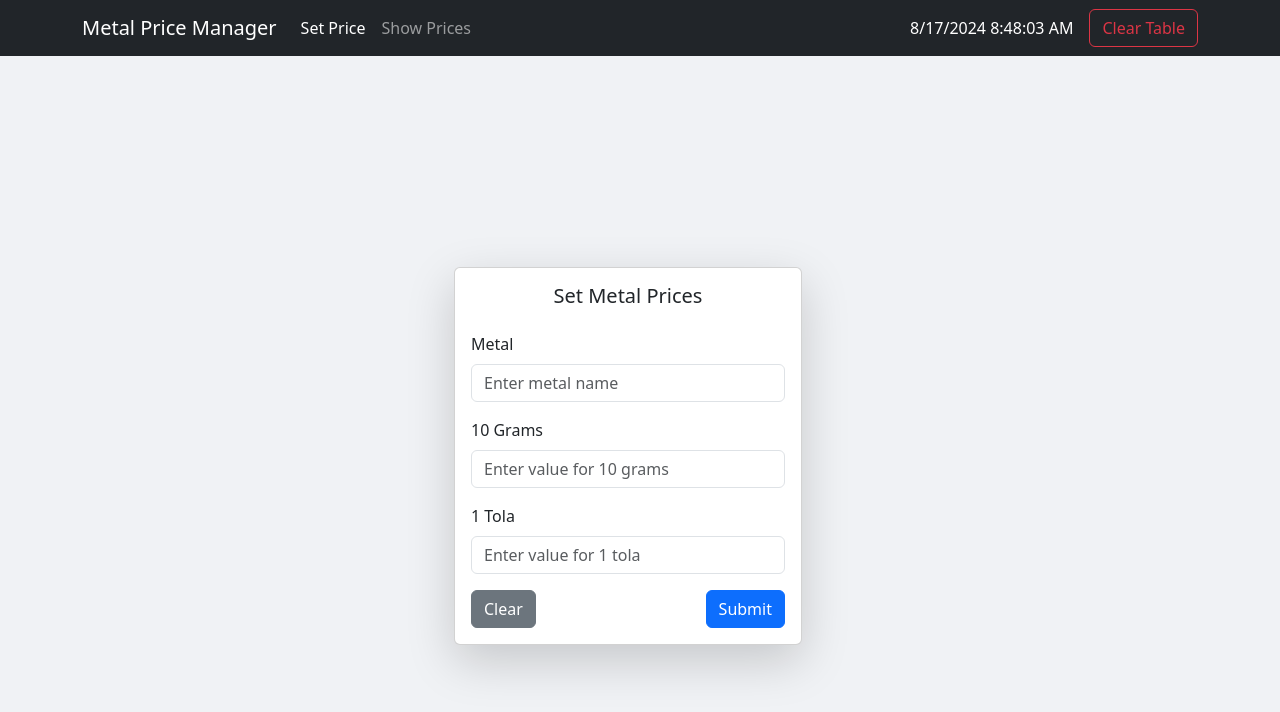
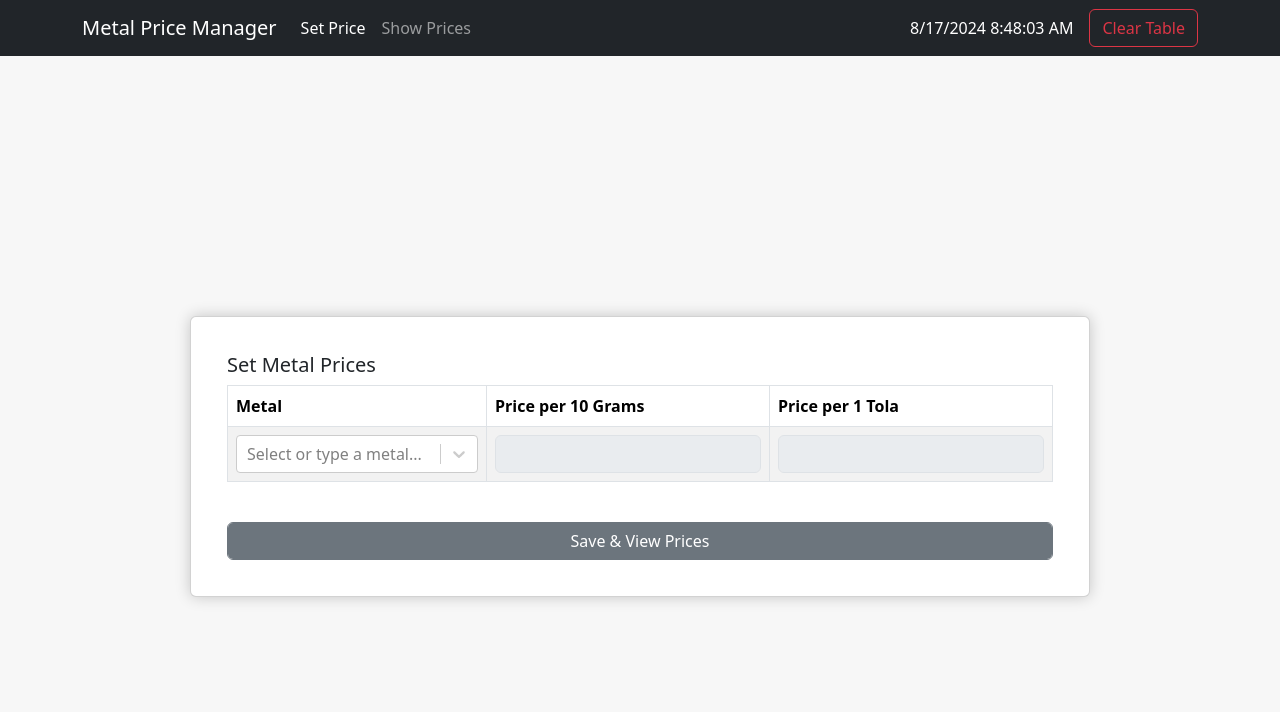
Before and after one commit to shirshakmaskey/gold-price, a React (Create React App) app: page /set-price in a window 1280 px wide. Shown: the top 712 px of the page. Built offline with nearby package versions, Linux system fonts and the light colour scheme.

Commit message:
upto set price table changes

```diff
--- a/package.json
+++ b/package.json
@@ -3,6 +3,9 @@
   "version": "0.1.0",
   "private": true,
   "dependencies": {
+    "@fortawesome/fontawesome-svg-core": "^6.6.0",
+    "@fortawesome/free-solid-svg-icons": "^6.6.0",
+    "@fortawesome/react-fontawesome": "^0.2.2",
     "@testing-library/jest-dom": "^5.17.0",
     "@testing-library/react": "^13.4.0",
     "@testing-library/user-event": "^13.5.0",
@@ -13,6 +16,7 @@
     "react-router-bootstrap": "^0.26.3",
     "react-router-dom": "^6.26.1",
     "react-scripts": "^5.0.1",
+    "react-select": "^5.8.0",
     "web-vitals": "^2.1.4"
   },
   "scripts": {
--- a/src/components/MetalForm.js
+++ b/src/components/MetalForm.js
@@ -1,157 +1,204 @@
 import React, { useState, useEffect } from "react";
-import {
-  Form,
-  Button,
-  Spinner,
-  Container,
-  Row,
-  Col,
-  Card,
-} from "react-bootstrap";
+import { Form, Card, Container, Table, Alert } from "react-bootstrap";
 import { useNavigate } from "react-router-dom";
+import Creatable, { useCreatable } from "react-select/creatable";
+import "../css/MetalForm.css";
 
-const wrapperStyle = {
-  backgroundColor: "#f0f2f5",
-  minHeight: "100vh",
-  display: "flex",
-  justifyContent: "center",
-  alignItems: "center",
-};
+const initialMetalOptions = [
+  { value: "Gold 24K", label: "Gold 24K" },
+  { value: "Gold 22K", label: "Gold 22K" },
+  { value: "Silver 24K", label: "Silver 24K" },
+  { value: "Gold Selling Rate", label: "Gold Selling Rate" },
+  { value: "Silver Selling Rate", label: "Silver Selling Rate" },
+];
 
 function MetalForm() {
-  const [formData, setFormData] = useState({
-    metal: "",
-    tenGrams: "",
-    oneTola: "",
+  const [entries, setEntries] = useState(() => {
+    const savedEntries = localStorage.getItem("metalEntries");
+    return savedEntries ? JSON.parse(savedEntries) : [];
   });
-
-  const [loading, setLoading] = useState(false);
+  const [metalOptions, setMetalOptions] = useState(initialMetalOptions);
+  const [duplicateMetals, setDuplicateMetals] = useState([]);
   const navigate = useNavigate();
 
-  // Load existing entries from localStorage
   useEffect(() => {
-    const savedEntries = JSON.parse(localStorage.getItem("metalEntries")) || [];
-    setEntries(savedEntries);
-  }, []);
+    const duplicates = entries
+      .map((entry, index) => ({ ...entry, index }))
+      .filter(
+        (entry, index, self) =>
+          self.findIndex(
+            (e) => e.metal === entry.metal && e.index !== entry.index
+          ) !== -1
+      )
+      .map((entry) => entry.metal);
 
-  const [entries, setEntries] = useState([]);
+    setDuplicateMetals([...new Set(duplicates)]);
 
-  const handleChange = (e) => {
-    const { name, value } = e.target;
-    setFormData({
-      ...formData,
-      [name]: value,
-    });
+    if (
+      entries.length === 0 ||
+      (entries[entries.length - 1].metal &&
+        entries[entries.length - 1].tenGrams !== "" &&
+        entries[entries.length - 1].oneTola !== "")
+    ) {
+      setEntries([...entries, { metal: "", tenGrams: "", oneTola: "" }]);
+    }
+  }, [entries]);
+
+  const handleInputChange = (index, field, value) => {
+    let updatedEntries = entries.map((entry, i) =>
+      i === index ? { ...entry, [field]: value } : entry
+    );
+
+    if (field === "metal" && !value) {
+      updatedEntries = updatedEntries.slice(0, index).concat(
+        updatedEntries.slice(index + 1).map((entry, i) => ({
+          ...entry,
+          tenGrams: i >= index ? "" : entry.tenGrams,
+          oneTola: i >= index ? "" : entry.oneTola,
+        }))
+      );
+    }
+
+    if (
+      updatedEntries.length > 0 &&
+      !updatedEntries[updatedEntries.length - 1].metal
+    ) {
+      updatedEntries.pop();
+    }
+
+    if (
+      updatedEntries.length === 0 ||
+      (updatedEntries[updatedEntries.length - 1].metal &&
+        updatedEntries[updatedEntries.length - 1].tenGrams !== "" &&
+        updatedEntries[updatedEntries.length - 1].oneTola !== "")
+    ) {
+      updatedEntries.push({ metal: "", tenGrams: "", oneTola: "" });
+    }
+
+    setEntries(updatedEntries);
+    localStorage.setItem("metalEntries", JSON.stringify(updatedEntries));
   };
 
-  const handleSubmit = (e) => {
-    e.preventDefault();
-    setLoading(true);
-
-    const newEntry = { ...formData };
-    const existingEntries =
-      JSON.parse(localStorage.getItem("metalEntries")) || [];
-
-    // Check if the metal already exists
-    const existingIndex = existingEntries.findIndex(
-      (entry) => entry.metal.toLowerCase() === newEntry.metal.toLowerCase()
-    );
-
-    if (existingIndex !== -1) {
-      // Update the existing entry's prices
-      existingEntries[existingIndex].tenGrams = newEntry.tenGrams;
-      existingEntries[existingIndex].oneTola = newEntry.oneTola;
-    } else {
-      // Add the new entry to the array
-      existingEntries.push(newEntry);
-    }
-
-    // Save updated entries to localStorage
-    localStorage.setItem("metalEntries", JSON.stringify(existingEntries));
-    setEntries(existingEntries);
-
-    setTimeout(() => {
-      setLoading(false);
-      navigate("/show-price", { state: existingEntries });
-    }, 1000);
+  const handleMetalChange = (index, selectedOption) => {
+    const value = selectedOption ? selectedOption.value : "";
+    handleInputChange(index, "metal", value);
   };
 
-  const handleClear = () => {
-    setFormData({
-      metal: "",
-      tenGrams: "",
-      oneTola: "",
-    });
+  const handleSaveAndView = () => {
+    const validEntries = entries.filter((entry) => entry.metal);
+    navigate("/show-price", { state: validEntries });
   };
 
   return (
-    <div style={wrapperStyle}>
-      <Container>
-        <Row className="justify-content-center w-100">
-          <Col md={6} lg={4}>
-            <Card className="shadow-lg bg-white">
-              <Card.Body>
-                <Card.Title className="text-center mb-4">
-                  Set Metal Prices
-                </Card.Title>
-                <Form onSubmit={handleSubmit}>
-                  <Form.Group controlId="formMetal" className="mb-3">
-                    <Form.Label>Metal</Form.Label>
-                    <Form.Control
-                      type="text"
-                      name="metal"
-                      value={formData.metal}
-                      onChange={handleChange}
-                      placeholder="Enter metal name"
-                      required
-                    />
-                  </Form.Group>
+    <Container
+      fluid
+      className="d-flex justify-content-center align-items-center min-vh-100"
+      style={{ backgroundColor: "#f7f7f7" }}
+    >
+      <Card
+        style={{
+          width: "100%",
+          maxWidth: "900px",
+          padding: "20px",
+          boxShadow: "0px 0px 15px rgba(0,0,0,0.2)",
+        }}
+      >
+        <Card.Body>
+          <Card.Title>Set Metal Prices</Card.Title>
 
-                  <Form.Group controlId="formTenGrams" className="mb-3">
-                    <Form.Label>10 Grams</Form.Label>
-                    <Form.Control
-                      type="number"
-                      step="0.01"
-                      name="tenGrams"
-                      value={formData.tenGrams}
-                      onChange={handleChange}
-                      placeholder="Enter value for 10 grams"
-                      required
-                    />
-                  </Form.Group>
+          {/* Display Helper Text for Duplicate Metal */}
+          {duplicateMetals.length > 0 && (
+            <Alert variant="warning">
+              {`The metal(s) ${duplicateMetals.join(
+                ", "
+              )} are already entered in other rows.`}
+            </Alert>
+          )}
 
-                  <Form.Group controlId="formOneTola" className="mb-3">
-                    <Form.Label>1 Tola</Form.Label>
-                    <Form.Control
-                      type="number"
-                      step="0.01"
-                      name="oneTola"
-                      value={formData.oneTola}
-                      onChange={handleChange}
-                      placeholder="Enter value for 1 tola"
-                      required
-                    />
-                  </Form.Group>
+          {/* Editable Table */}
+          <div
+            style={{
+              maxHeight: entries.length > 4 ? "200px" : "none",
+              overflowY: entries.length > 4 ? "auto" : "visible",
+            }}
+          >
+            <Table striped bordered hover>
+              <thead>
+                <tr>
+                  <th>Metal</th>
+                  <th>Price per 10 Grams</th>
+                  <th>Price per 1 Tola</th>
+                </tr>
+              </thead>
+              <tbody>
+                {entries.map((entry, index) => {
+                  const isDuplicate =
+                    entry.metal && duplicateMetals.includes(entry.metal);
 
-                  <div className="d-flex justify-content-between">
-                    <Button variant="secondary" onClick={handleClear}>
-                      Clear
-                    </Button>
-                    <Button variant="primary" type="submit" disabled={loading}>
-                      {loading ? (
-                        <Spinner animation="border" size="sm" />
-                      ) : (
-                        "Submit"
-                      )}
-                    </Button>
-                  </div>
-                </Form>
-              </Card.Body>
-            </Card>
-          </Col>
-        </Row>
-      </Container>
-    </div>
+                  return (
+                    <tr
+                      key={index}
+                      className={isDuplicate ? "duplicate-row" : ""}
+                    >
+                      <td>
+                        <Creatable
+                          value={
+                            entry.metal
+                              ? { value: entry.metal, label: entry.metal }
+                              : null
+                          }
+                          onChange={(selectedOption) =>
+                            handleMetalChange(index, selectedOption)
+                          }
+                          options={metalOptions}
+                          isClearable
+                          isSearchable
+                          placeholder="Select or type a metal..."
+                        />
+                      </td>
+                      <td>
+                        <Form.Control
+                          type="number"
+                          step="0.01"
+                          value={entry.tenGrams}
+                          onChange={(e) =>
+                            handleInputChange(index, "tenGrams", e.target.value)
+                          }
+                          disabled={!entry.metal}
+                        />
+                      </td>
+                      <td>
+                        <Form.Control
+                          type="number"
+                          step="0.01"
+                          value={entry.oneTola}
+                          onChange={(e) =>
+                            handleInputChange(index, "oneTola", e.target.value)
+                          }
+                          disabled={!entry.metal}
+                        />
+                      </td>
+                    </tr>
+                  );
+                })}
+              </tbody>
+            </Table>
+          </div>
+
+          <Form>
+            <Form.Group>
+              <Form.Control
+                as="button"
+                onClick={handleSaveAndView}
+                className="btn btn-secondary mt-4"
+              >
+                Save & View Prices
+              </Form.Control>
+            </Form.Group>
+          </Form>
+        </Card.Body>
+      </Card>
+    </Container>
   );
 }
 
--- /dev/null
+++ b/src/css/MetalForm.css
@@ -0,0 +1,52 @@
+/* MetalForm.css */
+.table tr {
+  transition: background-color 0.3s, box-shadow 0.3s, border 0.3s;
+}
+
+.table tr.duplicate-row {
+  background-color: #f8d7da; /* Light red background for duplicates */
+  border: 2px solid #dc3545; /* Red border for emphasis */
+  box-shadow: 0 0 15px rgba(255, 0, 0, 0.6); /* Strong red glow effect */
+}
+
+.custom-single-value {
+  display: flex;
+  align-items: center;
+}
+
+.custom-option {
+  display: flex;
+  align-items: center;
+}
+
+.duplicate-row {
+  border: 2px solid red; /* Highlight duplicate row with a red border */
+  animation: glow 1s ease-in-out infinite; /* Optional glowing effect */
+}
+
+@keyframes glow {
+  0% {
+    box-shadow: 0 0 5px red;
+  }
+  50% {
+    box-shadow: 0 0 10px red;
+  }
+  100% {
+    box-shadow: 0 0 5px red;
+  }
+}
+
+/* Remove extra border or styling from the select dropdown */
+.react-select__control {
+  border: 1px solid #ced4da;
+  box-shadow: none;
+}
+
+.react-select__control--is-focused {
+  border-color: #80bdff;
+  box-shadow: 0 0 0 0.2rem rgba(38, 143, 255, 0.25);
+}
+
+.react-select__indicator-separator {
+  display: none;
+}
```
Also changed, not shown: 1 other file (tests, documents, lock files or other folders).
